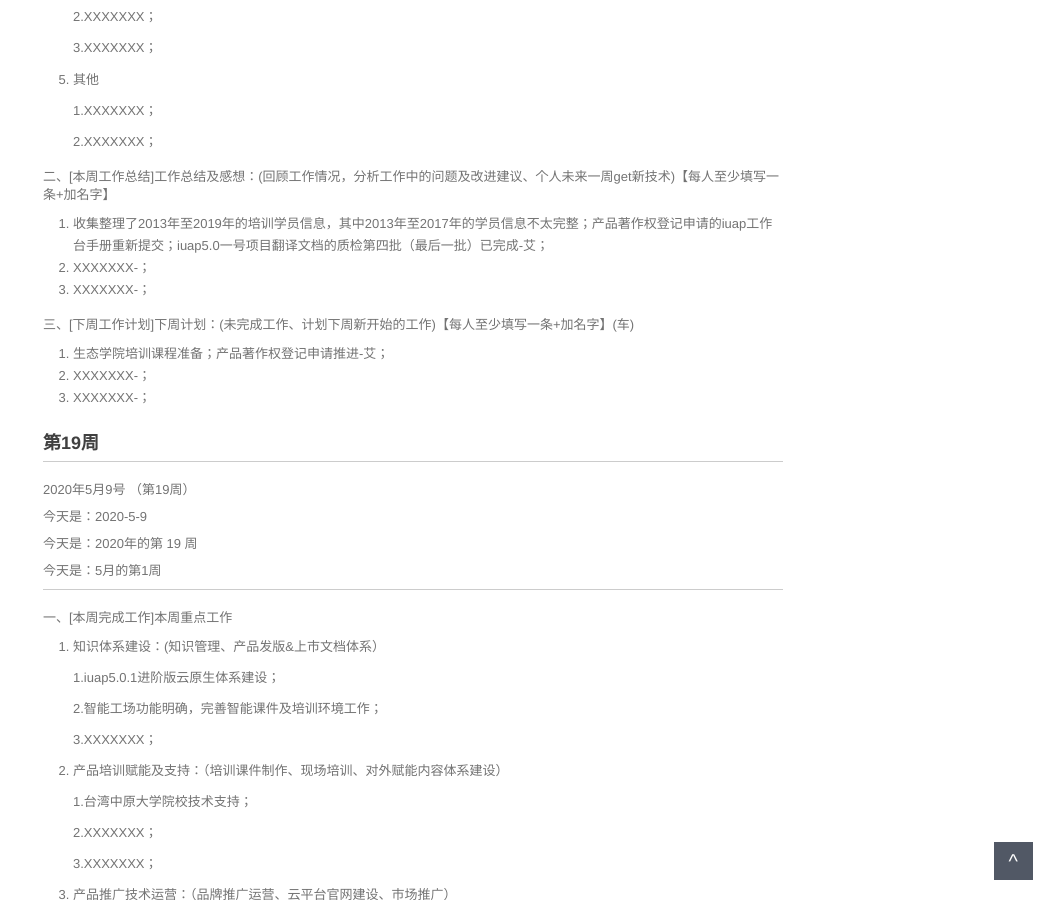
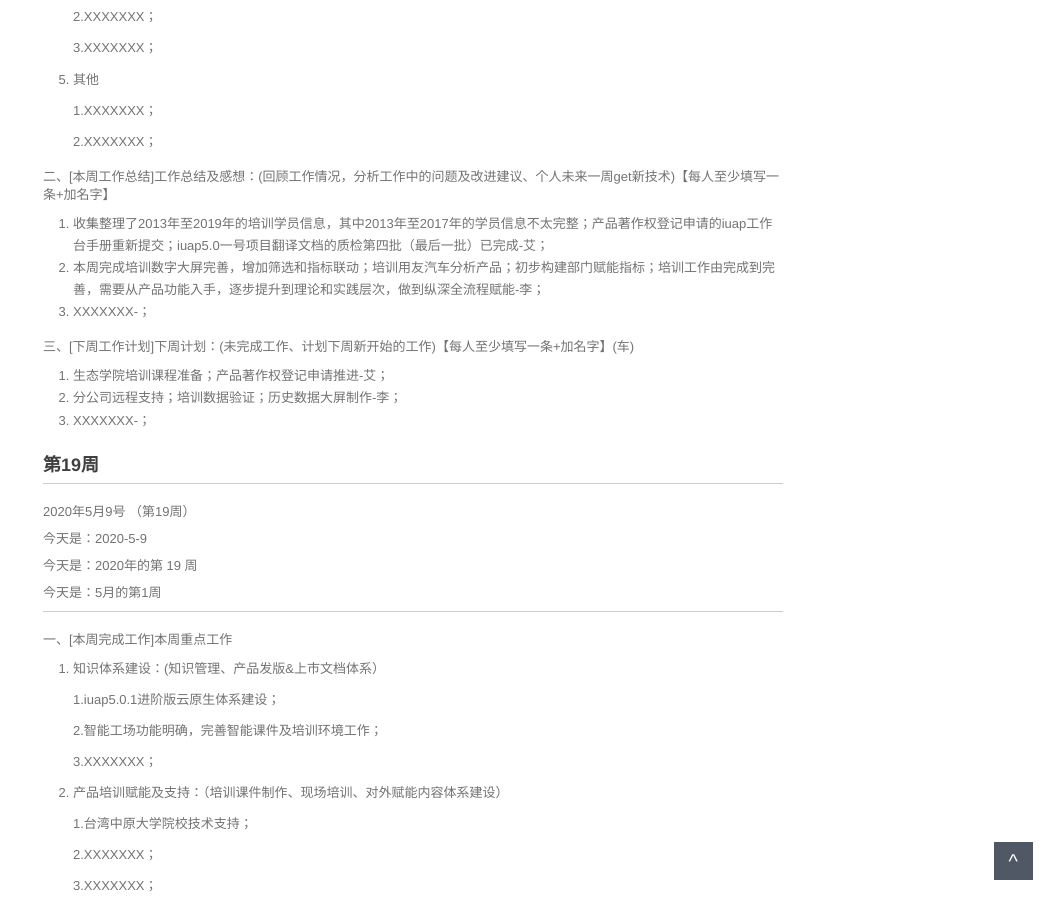
Before and after one commit to walllFlower/blog, a Jekyll site: the page built from 2020-02-28-day_report.md, in a window 1280 px wide and 900 px high, scrolled down 965 px. Shown: the whole window, without its empty margins (227-1280 px from the left). Built offline with Jekyll 4.4.1, drawn with Linux system fonts in a browser that asks for light colours; comment, search, counter and statistics services are not loaded.

Commit message:
Update 2020-02-28-day_report.md

```diff
--- a/2020-02-28-day_report.md
+++ b/2020-02-28-day_report.md
@@ -67,13 +67,13 @@ categories: 技术运营工作周报
 二、[本周工作总结]工作总结及感想：(回顾工作情况，分析工作中的问题及改进建议、个人未来一周get新技术)【每人至少填写一条+加名字】
 
 1. 收集整理了2013年至2019年的培训学员信息，其中2013年至2017年的学员信息不太完整；产品著作权登记申请的iuap工作台手册重新提交；iuap5.0一号项目翻译文档的质检第四批（最后一批）已完成-艾；
-2. XXXXXXX-；
+2. 本周完成培训数字大屏完善，增加筛选和指标联动；培训用友汽车分析产品；初步构建部门赋能指标；培训工作由完成到完善，需要从产品功能入手，逐步提升到理论和实践层次，做到纵深全流程赋能-李；
 3. XXXXXXX-；
 
 三、[下周工作计划]下周计划：(未完成工作、计划下周新开始的工作)【每人至少填写一条+加名字】(车)
 
 1. 生态学院培训课程准备；产品著作权登记申请推进-艾；
-2. XXXXXXX-；
+2. 分公司远程支持；培训数据验证；历史数据大屏制作-李；
 3. XXXXXXX-；
 
 
```
